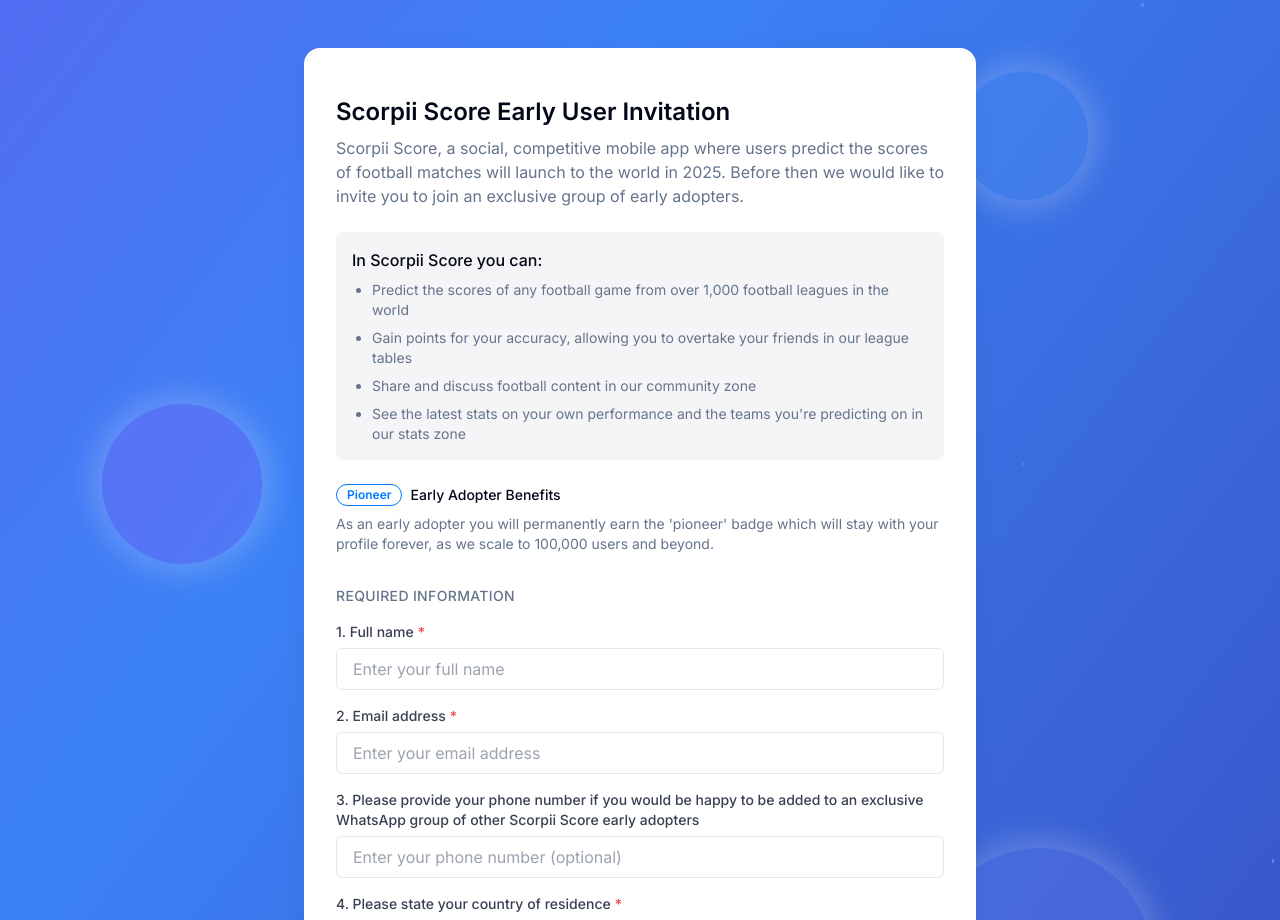
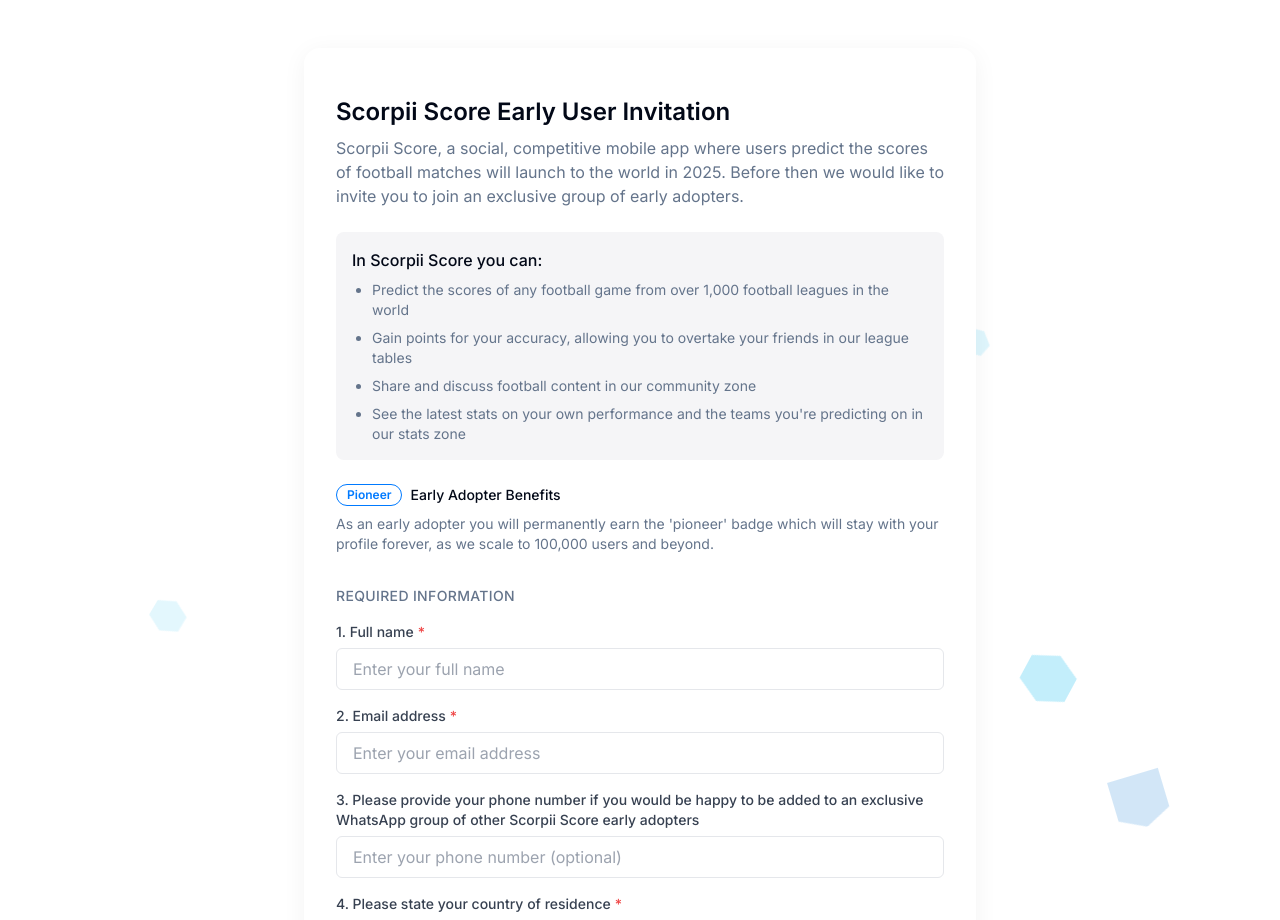
Before and after one commit to dhia-bk/scorpii-score-invite, a React (Vite) app: page / in a window 1280 px wide. Shown: the top 920 px of the page. Built offline with nearby package versions, Linux system fonts and the light colour scheme.

Commit message:
Enhance background visuals
Improve background animations and color scheme to be less flashy and include more dynamic elements.  The main background color will change to white with moving sharp shapes.

```diff
--- a/src/index.css
+++ b/src/index.css
@@ -150,7 +150,73 @@
     text-wrap: balance;
   }
 
-  /* Animations for the background */
+  /* Shard related animations */
+  .shard {
+    position: absolute;
+    background-color: #0EA5E9;
+    clip-path: polygon(50% 0%, 100% 50%, 50% 100%, 0% 50%);
+    animation: float-shard linear infinite;
+    will-change: transform;
+  }
+
+  .shard:nth-child(2n) {
+    background-color: #0072CE;
+    clip-path: polygon(0% 0%, 75% 0%, 100% 50%, 75% 100%, 0% 100%);
+  }
+
+  .shard:nth-child(3n) {
+    background-color: #33C3F0;
+    clip-path: polygon(50% 0%, 100% 25%, 100% 75%, 50% 100%, 0% 75%, 0% 25%);
+  }
+
+  .shard:nth-child(4n) {
+    background-color: #1EAEDB;
+    clip-path: polygon(25% 0%, 75% 0%, 100% 50%, 75% 100%, 25% 100%, 0% 50%);
+  }
+
+  @keyframes float-shard {
+    0% {
+      transform: translateX(-50px) translateY(-50px) rotate(0deg);
+    }
+    100% {
+      transform: translateX(calc(100vw + 50px)) translateY(calc(100vh + 50px)) rotate(360deg);
+    }
+  }
+
+  /* Additional animations */
+  @keyframes pulse-subtle {
+    0%, 100% {
+      opacity: 0.7;
+    }
+    50% {
+      opacity: 1;
+    }
+  }
+
+  @keyframes drift {
+    0%, 100% {
+      transform: translateX(0) translateY(0);
+    }
+    25% {
+      transform: translateX(20px) translateY(-10px);
+    }
+    50% {
+      transform: translateX(0) translateY(-20px);
+    }
+    75% {
+      transform: translateX(-20px) translateY(-10px);
+    }
+  }
+
+  .animate-drift {
+    animation: drift 15s ease-in-out infinite;
+  }
+
+  .animate-pulse-subtle {
+    animation: pulse-subtle 4s ease-in-out infinite;
+  }
+
+  /* Keeping existing animations */
   @keyframes float {
     0%, 100% {
       transform: translateY(0);
@@ -169,11 +235,6 @@
     }
   }
 
-  .animate-gradient-x {
-    background-size: 200% 200%;
-    animation: gradient 15s ease infinite;
-  }
-
   @keyframes gradient {
     0% {
       background-position: 0% 50%;
@@ -186,12 +247,6 @@
     }
   }
 
-  /* Glow effect for orbs */
-  .glow {
-    box-shadow: 0 0 30px 10px rgba(255, 255, 255, 0.2);
-    animation: pulse 4s infinite ease-in-out;
-  }
-
   @keyframes pulse {
     0%, 100% {
       box-shadow: 0 0 30px 10px rgba(255, 255, 255, 0.2);
--- a/src/pages/Index.tsx
+++ b/src/pages/Index.tsx
@@ -7,61 +7,65 @@ const Index: React.FC = () => {
 
   // Add animated background effects
   useEffect(() => {
-    // Parallax effect for orbs
-    const handleScroll = () => {
+    // Create animated shards
+    const createShard = () => {
       if (!containerRef.current) return;
 
-      const scrollY = window.scrollY;
-      const elements = containerRef.current.querySelectorAll('.parallax');
+      const shard = document.createElement('div');
+      shard.classList.add('shard');
 
-      elements.forEach((el, index) => {
-        const speed = index % 2 === 0 ? 0.05 : -0.05;
-        const yPos = scrollY * speed;
-        (el as HTMLElement).style.transform = `translateY(${yPos}px)`;
-      });
+      // Random size between 20-60px
+      const size = Math.random() * 40 + 20;
+      shard.style.width = `${size}px`;
+      shard.style.height = `${size}px`;
+
+      // Random position
+      shard.style.left = `${Math.random() * 100}%`;
+      shard.style.top = `${Math.random() * 100}%`;
+
+      // Random rotation
+      const rotation = Math.random() * 360;
+      shard.style.transform = `rotate(${rotation}deg)`;
+
+      // Random animation duration between 15-30s
+      const duration = Math.random() * 15 + 15;
+      shard.style.animationDuration = `${duration}s`;
+
+      // Random delay
+      const delay = Math.random() * 5;
+      shard.style.animationDelay = `${delay}s`;
+
+      // Random opacity
+      shard.style.opacity = `${Math.random() * 0.3 + 0.1}`;
+
+      // Add to container
+      containerRef.current.querySelector('.shards-container')?.appendChild(shard);
     };
 
-    // Floating animation for orbs
-    const orbs = containerRef.current?.querySelectorAll('.orb') || [];
-    orbs.forEach((orb, index) => {
-      const delay = index * 0.5;
-      const element = orb as HTMLElement;
-      element.style.animation = `float 8s ease-in-out ${delay}s infinite`;
-    });
+    // Create initial shards
+    const shardCount = 20;
+    for (let i = 0; i < shardCount; i++) {
+      createShard();
+    }
 
-    window.addEventListener('scroll', handleScroll);
-    return () => window.removeEventListener('scroll', handleScroll);
+    // Create new shards periodically
+    const interval = setInterval(() => {
+      if (containerRef.current?.querySelectorAll('.shard').length > 30) {
+        // Remove oldest shard if we have too many
+        const oldestShard = containerRef.current.querySelector('.shard');
+        oldestShard?.remove();
+      }
+      createShard();
+    }, 3000);
+
+    return () => clearInterval(interval);
   }, []);
 
   return (
-    <div ref={containerRef} className="min-h-screen relative overflow-hidden">
-      {/* Animated gradient background */}
-      <div className="absolute inset-0 bg-gradient-to-br from-purple-600 via-blue-500 to-indigo-800 animate-gradient-x"></div>
-
-      {/* Moving particles/stars */}
-      <div className="stars-container absolute inset-0">
-        {Array.from({ length: 20 }).map((_, i) => (
-          <div
-            key={i}
-            className="star absolute rounded-full bg-white/30"
-            style={{
-              width: `${Math.random() * 4 + 1}px`,
-              height: `${Math.random() * 4 + 1}px`,
-              top: `${Math.random() * 100}%`,
-              left: `${Math.random() * 100}%`,
-              animation: `twinkle ${Math.random() * 5 + 3}s linear ${Math.random() * 5}s infinite`
-            }}
-          />
-        ))}
-      </div>
-
-      {/* Glowing orbs with parallax and floating effect */}
-      <div className="absolute top-0 left-0 w-full h-full overflow-hidden pointer-events-none">
-        <div className="absolute top-[5%] right-[15%] w-32 h-32 rounded-full bg-blue-400/20 backdrop-blur-sm parallax orb glow" />
-        <div className="absolute top-[25%] left-[8%] w-40 h-40 rounded-full bg-purple-500/20 backdrop-blur-sm parallax orb glow" />
-        <div className="absolute bottom-[35%] right-[10%] w-56 h-56 rounded-full bg-indigo-400/20 backdrop-blur-sm parallax orb glow" />
-        <div className="absolute bottom-[15%] left-[20%] w-48 h-48 rounded-full bg-cyan-400/20 backdrop-blur-sm parallax orb glow" />
-        <div className="absolute top-[50%] left-[40%] w-24 h-24 rounded-full bg-pink-400/20 backdrop-blur-sm parallax orb glow" />
+    <div ref={containerRef} className="min-h-screen relative overflow-hidden bg-white">
+      {/* Shards container */}
+      <div className="shards-container absolute inset-0 overflow-hidden pointer-events-none">
+        {/* Shards will be dynamically added here */}
       </div>
 
       {/* Content */}
@@ -70,7 +74,7 @@ const Index: React.FC = () => {
           <ScorpiiForm />
 
           <div className="mt-8 text-center">
-            <p className="text-xs text-white/70">
+            <p className="text-xs text-gray-500">
               &copy; {new Date().getFullYear()} Scorpii Score. All rights reserved.
             </p>
           </div>
```
